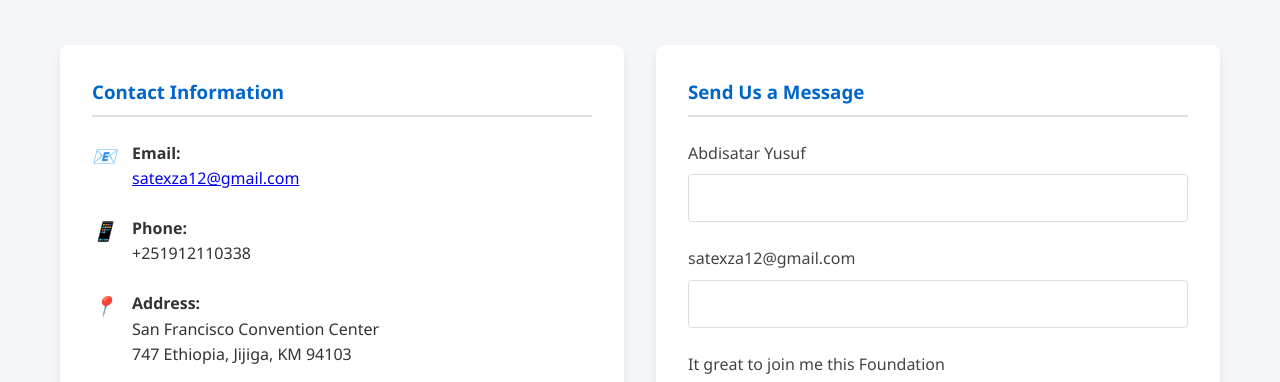
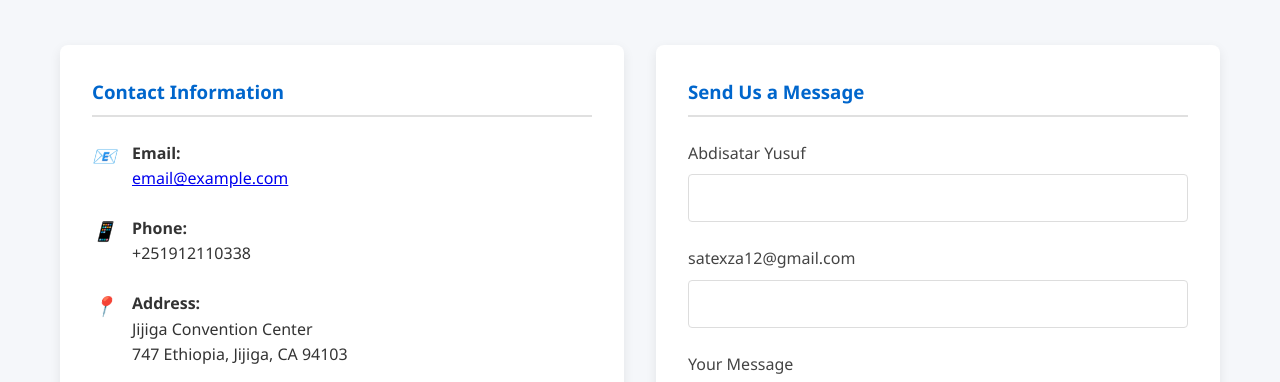
Before and after one commit to abdisataryusuf10/TechCon_HTML, a plain HTML site: page techcon_website/contact.html in a window 1280 px wide. Shown: the part 339-721 px from the top of the page. Drawn offline with Linux system fonts and the light colour scheme.

Commit message:
Update contact.html

```diff
--- a/techcon_website/contact.html
+++ b/techcon_website/contact.html
@@ -316,7 +316,7 @@
                     <i>📧</i>
                     <div>
                         <strong>Email:</strong><br>
-                        <a href="mailto:satexza12@gmail.com">satexza12@gmail.com</a>
+                        <a href="mailto:email@example.com">email@example.com</a>
                     </div>
                 </div>
 
@@ -332,8 +332,8 @@
                     <i>📍</i>
                     <div>
                         <strong>Address:</strong><br>
-                        San Francisco Convention Center<br>
-                        747 Ethiopia, Jijiga, KM 94103
+                        Jijiga Convention Center<br>
+                        747 Ethiopia, Jijiga, CA 94103
                     </div>
                 </div>
 
@@ -356,7 +356,7 @@
                 <h3>Send Us a Message</h3>
                 <form id="contactForm">
                     <div class="form-group">
-                        <label for="name">Abdisatar Yusuf</label>
+                        <label for="name"> Abdisatar Yusuf </label>
                         <input type="text" id="name" name="name" required>
                     </div>
 
@@ -366,7 +366,7 @@
                     </div>
 
                     <div class="form-group">
-                        <label for="message">It great to join me this Foundation</label>
+                        <label for="message">Your Message</label>
                         <textarea id="message" name="message" required></textarea>
                     </div>
 
```
